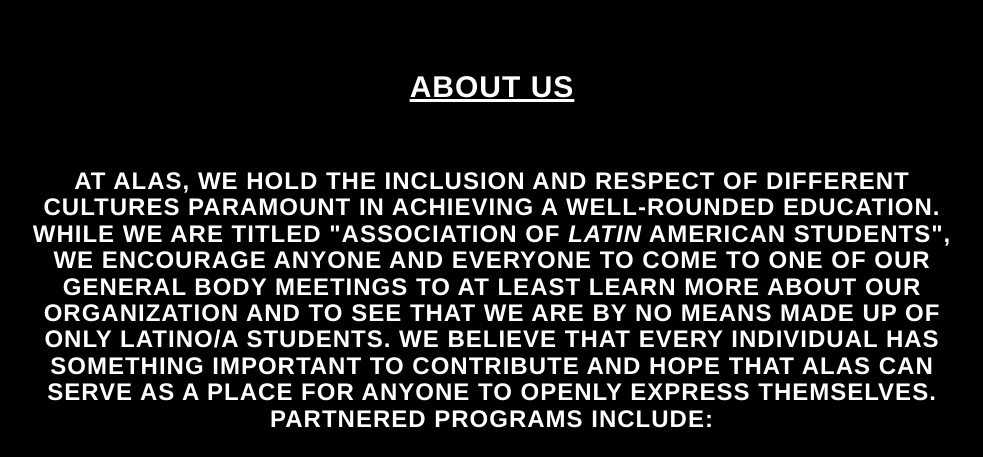
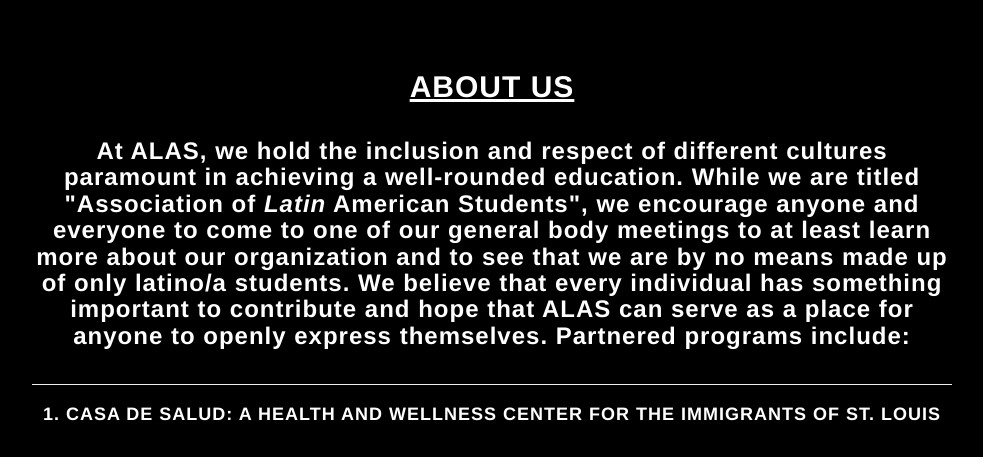
Before and after one commit to ironyv/project2, a plain HTML site: page index.html in a window 1280 px wide. Shown: the part 800-1257 px from the top of the page, without its empty margins (148-1131 px from the left). Drawn offline with Linux system fonts and the light colour scheme; grey boxes are pictures that could not be loaded.

Commit message:
Update grayscale.css

```diff
--- a/css/grayscale.css
+++ b/css/grayscale.css
@@ -30,10 +30,9 @@ h6 {
 
 h3.non-title{
     margin: 0 0 35px;
-    text-transform: uppercase;
+    text-transform: none;
     font-weight: 700;
     letter-spacing: 1px;
-    padding-top: 30px;
 }
 
 h3.modal-title{
```
